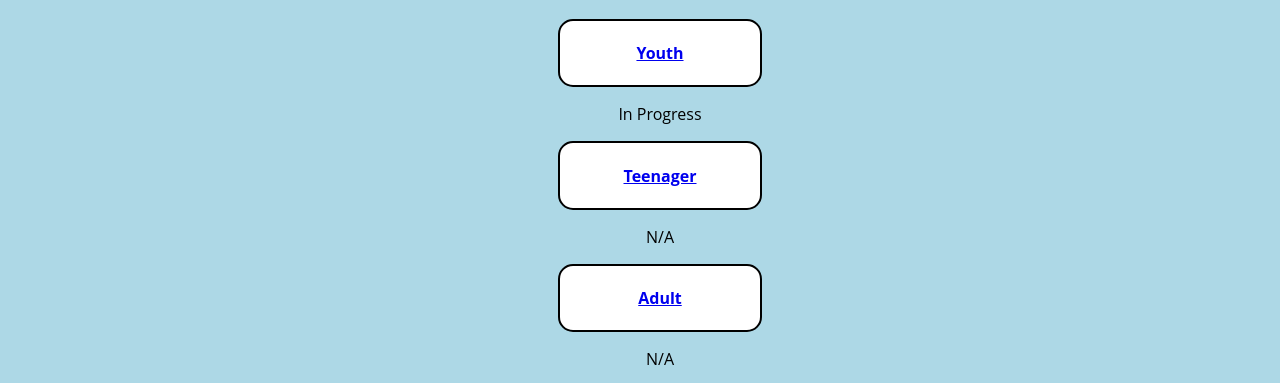
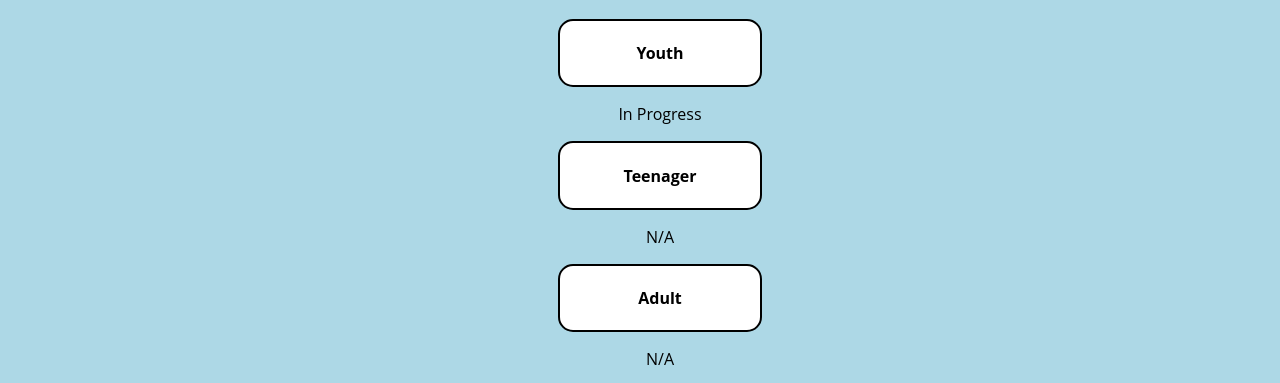
Before and after one commit to jjasonsshan/jjasonsshan.github.io, a plain HTML site: page index.html in a window 1280 px wide. Shown: the part 409-792 px from the top of the page. Drawn offline with Linux system fonts and the light colour scheme.

Commit message:
v-boxHover text decor. none, color: black

```diff
--- a/style.css
+++ b/style.css
@@ -25,8 +25,14 @@ body {
   width: 200px;
   margin: 0 auto;
   background-color: white;
+}
+
+.v-boxHover h4{
+  color: black;
+}
+
+.v-boxHover a{
   text-decoration: none;
-  color: black;
 }
 
 .v-boxHover:hover{
```
